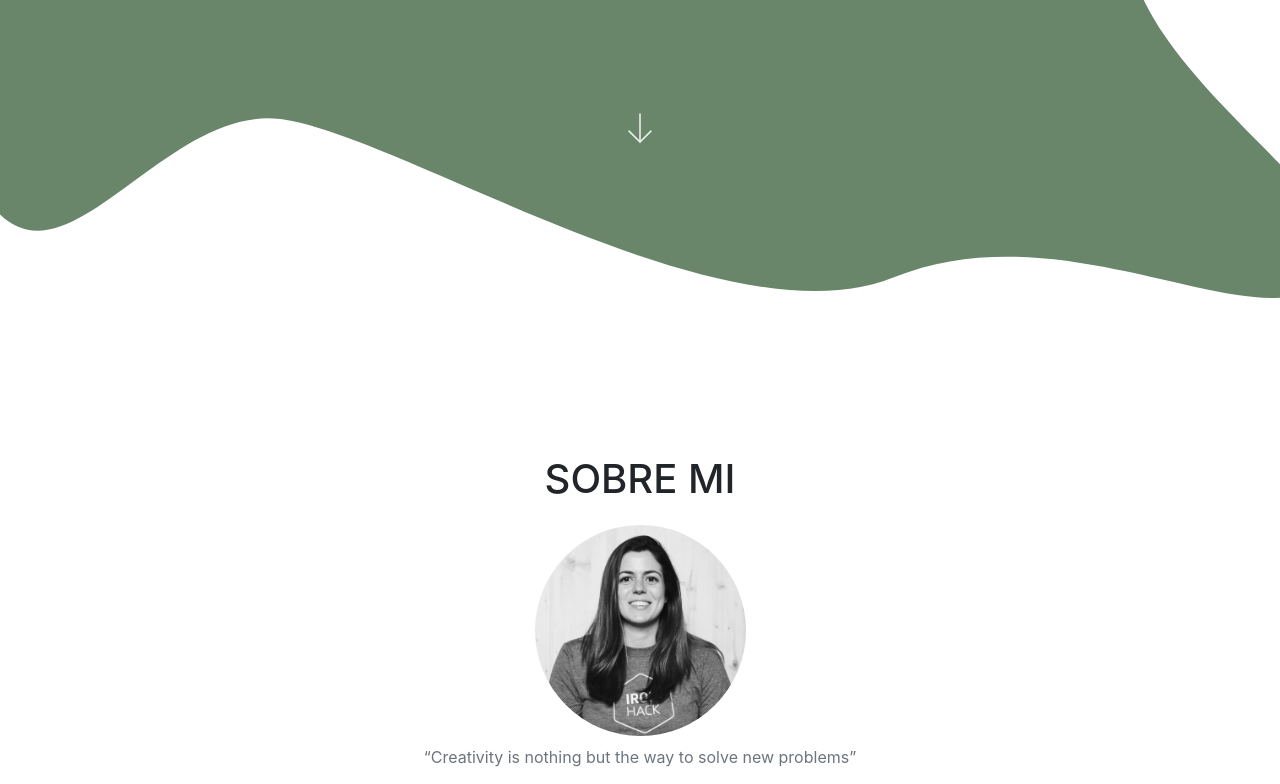
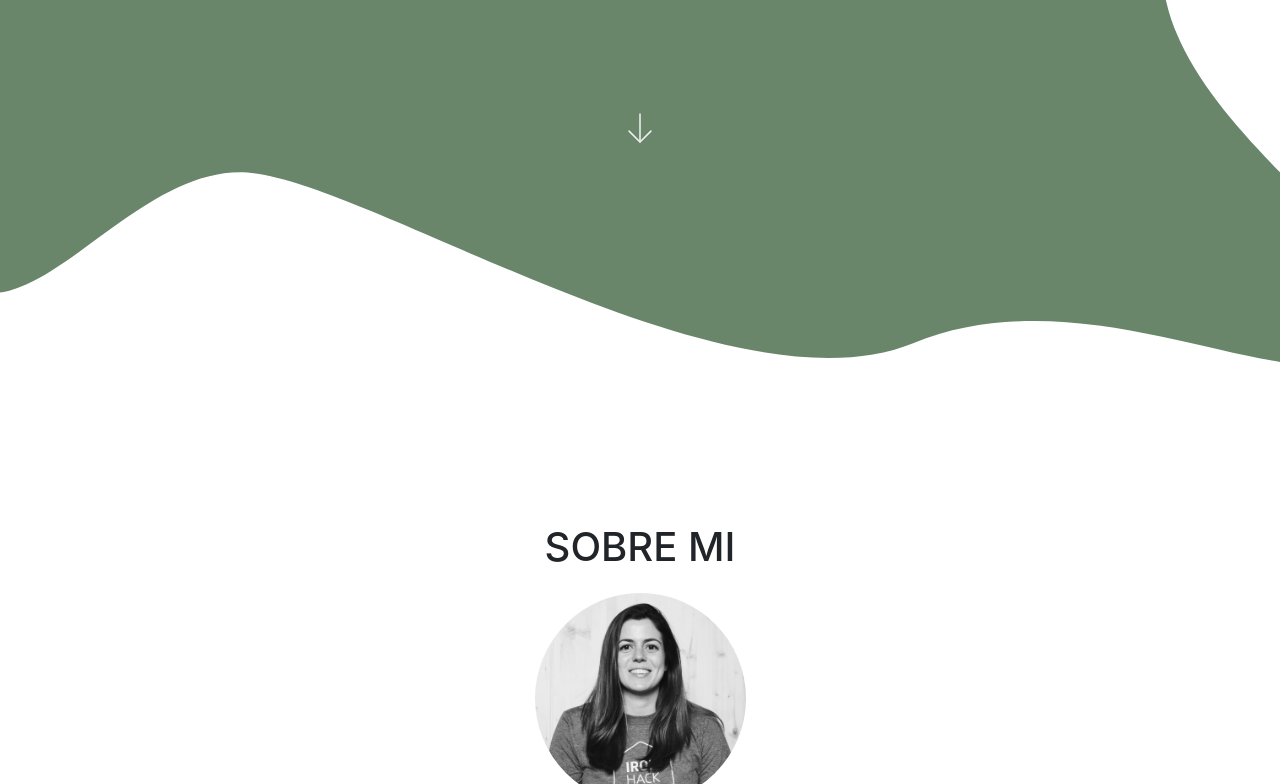
Before and after one commit to deboracasas/portfolio, a website with bundled scripts: page index.html in a window 1280 px wide. Shown: the part 475-1259 px from the top of the page. Built offline with nearby package versions, Linux system fonts and the light colour scheme; files whose address does not match are found by name; a web font is replaced by a local one.

Commit message:
Changues

```diff
--- a/css/agency.css
+++ b/css/agency.css
@@ -190,7 +190,7 @@ img::-moz-selection {
 header.masthead {
   text-align: center;
   color: white;
-  height: 900px;
+  height: 121vh;
   background-image: url("../img/bg.svg");
   background-repeat: no-repeat;
   background-attachment: scroll;
```
Also changed, not shown: 1 other file.
